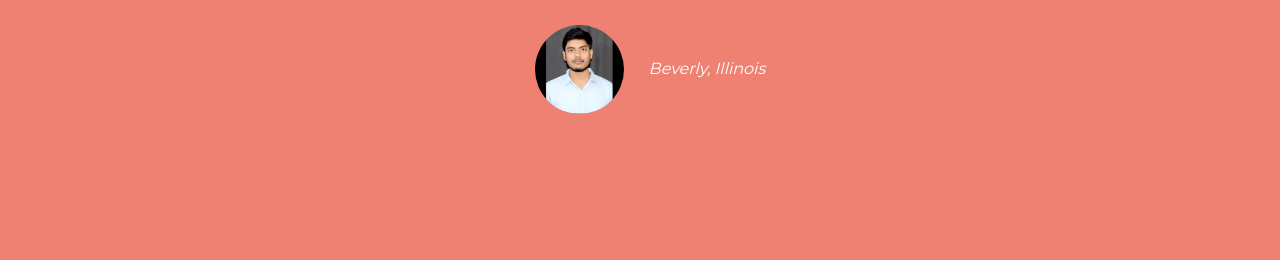
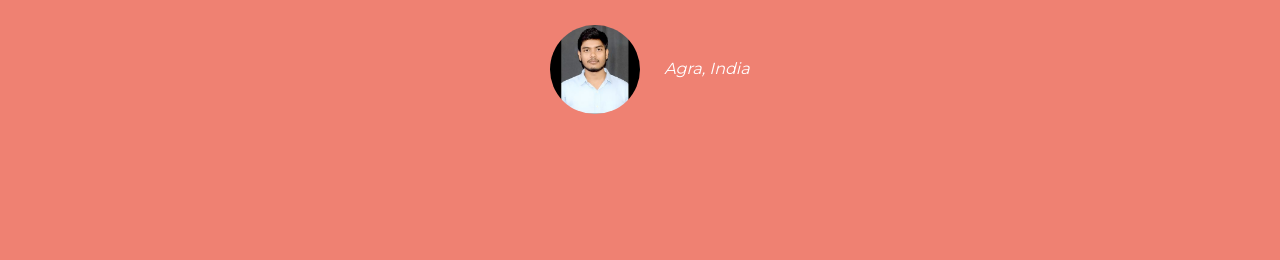
Before and after one commit to mahendrakushwah/tindog, a plain HTML site: page index.html in a window 1280 px wide. Shown: the part 1454-1714 px from the top of the page. Drawn offline with nearby package versions, Linux system fonts and the light colour scheme.

Commit message:
Update index.html

```diff
--- a/index.html
+++ b/index.html
@@ -107,7 +107,7 @@
         <div class="carousel-item">
           <h2 class="testimonial-heading testimonial-text">My dog used to be so lonely, but with TinDog's help, they've found the love of their life. I think.</h2>
           <img class="testimonial-image" src="images/photo_new.jpg" alt="man-profile">
-          <em>Beverly, Illinois</em>
+          <em>Agra, India</em>
         </div>
       </div>
 
```
